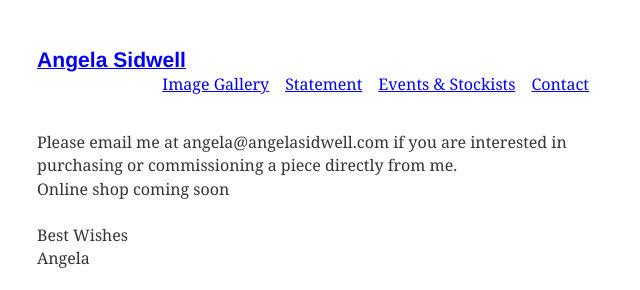
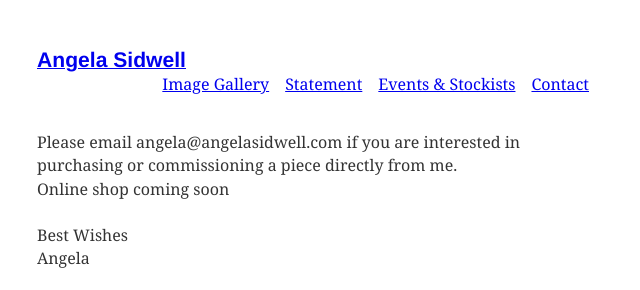
Before and after one commit to chrisfield/angela-sidwell, a Gatsby site: page /events in a window 1280 px wide. Shown: the top 290 px of the page, 319-959 px from the left. Built offline with nearby package versions, Linux system fonts and the light colour scheme; Gatsby itself is replaced by a stand-in of ours.

Commit message:
Fix typo in events

```diff
--- a/src/pages/events.js
+++ b/src/pages/events.js
@@ -4,7 +4,7 @@ import Layout from "../components/layout"
 export default () => (
   <Layout>
     <p>
-      Please email me at angela@angelasidwell.com if you are interested in purchasing or commissioning a piece directly from me.
+      Please email angela@angelasidwell.com if you are interested in purchasing or commissioning a piece directly from me.
       <br />
       Online shop coming soon
       <br /><br/>
```
